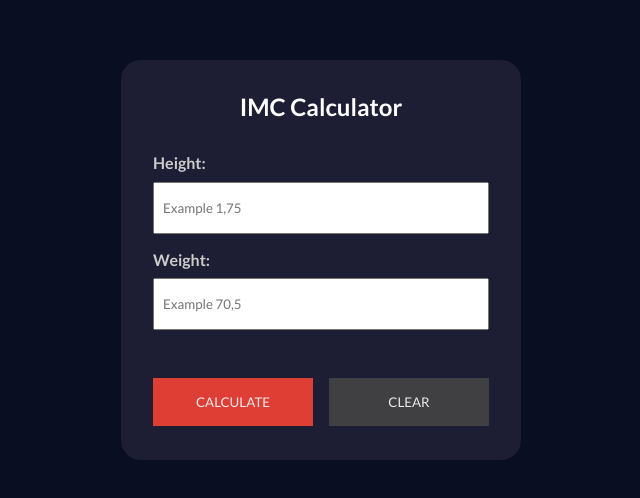
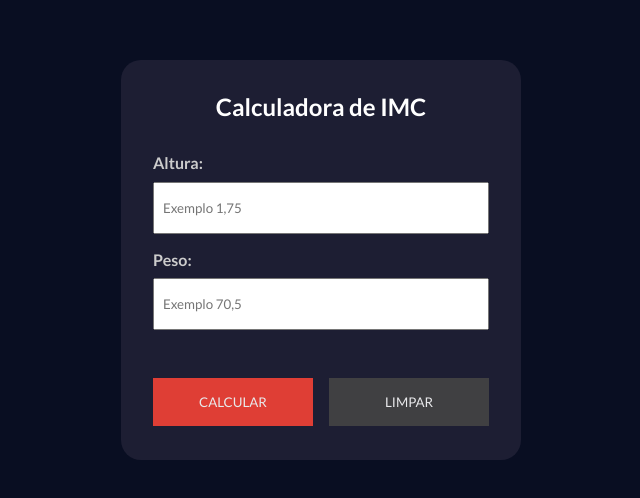
Before and after one commit to renato-albuquerque/imc-calculator-react, a React (Vite) app in the folder imc_calculator/: page / in a window 1280 px wide. Shown: the part 140-638 px from the top of the page, without its empty margins (319-959 px from the left). Built offline with nearby package versions, Linux system fonts and the light colour scheme.

Commit message:
refactoring, main page, english to portuguese

```diff
--- a/imc_calculator/src/components/ImcCalc.jsx
+++ b/imc_calculator/src/components/ImcCalc.jsx
@@ -28,27 +28,27 @@ const ImcCalc = ({ calcImc }) => {
 
   return (
     <div id="calc-container">
-        <h2>IMC Calculator</h2>
+        <h2>Calculadora de IMC</h2>
         <form id="imc-form">
             <div className="form-inputs">
                 <div className="form-control">
-                    <label htmlFor="height">Height:</label>
+                    <label htmlFor="height">Altura:</label>
                     <input
                         type="text"
                         name="height"
                         id="height"
-                        placeholder="Example 1,75"
+                        placeholder="Exemplo 1,75"
                         onChange={(e) => handleHeightChange(e)}
                         value={height}
                     />
                 </div>
                 <div className="form-control">
-                    <label htmlFor="weight">Weight:</label>
+                    <label htmlFor="weight">Peso:</label>
                     <input
                         type="text"
                         name="weight"
                         id="weight"
-                        placeholder="Example 70,5"
+                        placeholder="Exemplo 70,5"
                         onChange={(e) => handleWeightChange(e)}
                         value={weight}
                     />
@@ -57,9 +57,9 @@ const ImcCalc = ({ calcImc }) => {
             <div className="action-control">
                 <Button
                   id="calc-btn"
-                  text="Calculate"
+                  text="Calcular"
                   action={(e) => calcImc(e, height, weight)} />
-                <Button id="clear-btn" text="Clear" action={clearForm} />
+                <Button id="clear-btn" text="Limpar" action={clearForm} />
             </div>
         </form>
     </div>
```
